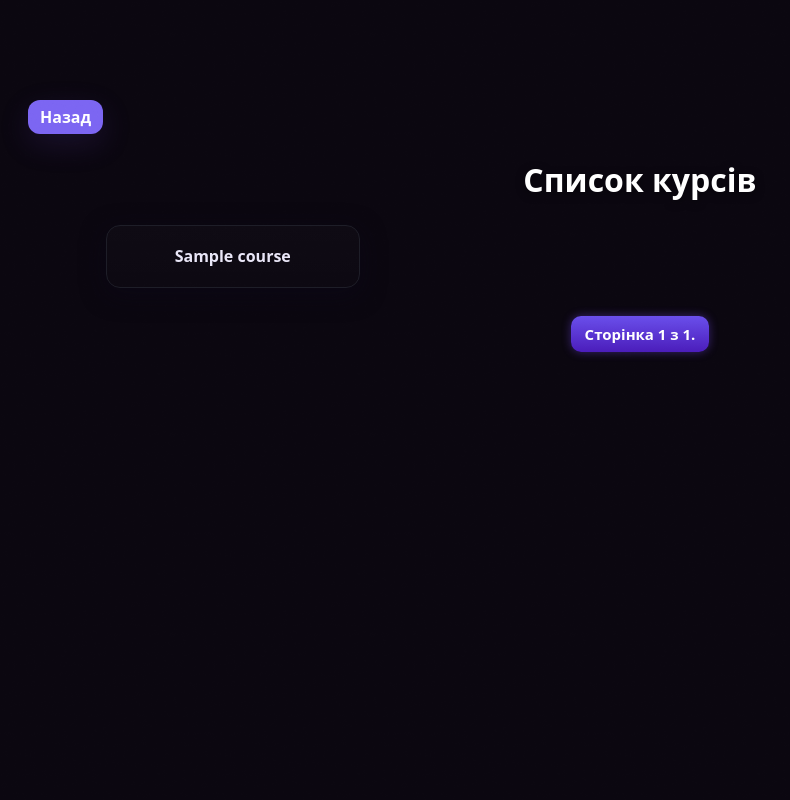
After one commit to Neatink/Learning-Management-System, a Django app: page /course/list/ in a window 1280 px wide. The commit adds this page. Shown: the whole page, without its empty margins (0-790 px from the left). Run offline with Django 5.2, Linux system fonts and the light colour scheme; a user stored in the database is signed in; tables that the repository leaves empty hold one stand-in row (values such as "Sample post").

Commit message:
Add pagination to home page;add list_courses page

```diff
--- a/LMS/LMS/urls.py
+++ b/LMS/LMS/urls.py
@@ -26,6 +26,7 @@ urlpatterns = [
     path('user_change_data/<pk>', ChangeUserDataView.as_view(), name='user_change_data_view'),
     path('user_change_password/', ChangeUserPasswordView.as_view(), name='user_change_password_view'),
 
+    path('course/list/', ListCourseView.as_view(), name='course_list_view'),
     path('course/detail/<pk>', CoursesDetailView.as_view(), name='course_detail_view'),
     path('course/create', CreateCourseView.as_view(), name='course_create_view'),
     path('course/update/<pk>', UpdateCourseView.as_view(), name='course_update_view'),
--- /dev/null
+++ b/LMS/LMSproject/templates/list_courses.html
@@ -0,0 +1,89 @@
+<!DOCTYPE html>
+<html lang="en">
+<head>
+    <meta charset="UTF-8">
+    <meta name="viewport" content="width=device-width, initial-scale=1.0">
+    <link rel="stylesheet" href="/static/styles.css">
+    <title>List of Courses</title>
+</head>
+<body>
+<a href="/home" class="btn btn-primary">Назад</a>
+<main class="container mt-1" id="courses-page">
+  <h2>Список курсів</h2>
+  <div class="courses-grid">
+    {% for course in courses %}
+      <a href="/course/detail/{{ course.id }}" class="course-tile" title="{{ course }}">
+        <div class="course-title">{{ course|truncatechars:36 }}</div>
+      </a>
+    {% empty %}
+      <div class="course-empty">Немає курсів</div>
+    {% endfor %}
+  </div>
+</main>
+<div class="pagination">
+    <span class="step-links">
+        {% if page_obj.has_previous %}
+            <a href="?page=1">&laquo; перша</a>
+            <a href="?page={{ page_obj.previous_page_number }}">попередня</a>
+        {% endif %}
+
+        <span class="current">
+            Сторiнка {{ page_obj.number }} з {{ page_obj.paginator.num_pages }}.
+        </span>
+
+        {% if page_obj.has_next %}
+            <a href="?page={{ page_obj.next_page_number }}">наступна</a>
+            <a href="?page={{ page_obj.paginator.num_pages }}">остання &raquo;</a>
+        {% endif %}
+    </span>
+</div>
+<style>
+  #courses-page .courses-grid {
+    display: grid;
+    grid-template-columns: repeat(auto-fill, minmax(220px, 1fr));
+    gap: 18px;
+    margin: 20px 0;
+  }
+
+  #courses-page .course-tile {
+    display: flex;
+    align-items: center;
+    justify-content: center;
+    padding: 20px;
+    border-radius: 14px;
+    background: linear-gradient(180deg, rgba(255,255,255,0.02), rgba(255,255,255,0.01));
+    border: 1px solid var(--border);
+    text-decoration: none;
+    color: var(--text);
+    font-weight: 600;
+    text-align: center;
+    transition: all 0.25s ease;
+    box-shadow: 0 6px 24px rgba(12,8,26,0.5);
+  }
+
+  #courses-page .course-tile:hover {
+    transform: translateY(-4px);
+    border-color: rgba(124,77,255,0.4);
+    background: linear-gradient(180deg, rgba(124,77,255,0.08), rgba(75,29,150,0.06));
+    box-shadow: 0 0 12px rgba(124,77,255,0.4);
+  }
+
+  #courses-page .course-title {
+    font-size: 16px;
+    line-height: 1.3;
+    word-break: break-word;
+  }
+
+  #courses-page .course-empty {
+    grid-column: 1/-1;
+    text-align: center;
+    padding: 18px;
+    border-radius: 12px;
+    background: linear-gradient(180deg, rgba(255,255,255,0.02), rgba(255,255,255,0.01));
+    border: 1px solid var(--border);
+    color: var(--muted);
+  }
+</style>
+
+</body>
+</html>
--- a/LMS/LMSproject/views.py
+++ b/LMS/LMSproject/views.py
@@ -13,6 +13,7 @@ class HomeView(ListView):
     template_name = 'home.html'
     model = Course
     context_object_name = 'courses'
+    paginate_by = 6
 
 
 class CoursesDetailView(LoginRequiredMixin, DetailView):
@@ -179,3 +180,10 @@ class GradeTaskUser(LoginRequiredMixin, UserIsNotStudentMixin, UpdateView):
 
     def get_success_url(self):
         return reverse_lazy("task_detail_view", kwargs={"pk": self.object.task.id})
+
+
+class ListCourseView(LoginRequiredMixin, ListView):
+    template_name = 'list_courses.html'
+    model = Course
+    context_object_name = 'courses'
+    paginate_by = 32
```
Also changed, not shown: LMS/LMSproject/templates/home.html (+22 -1 lines).
